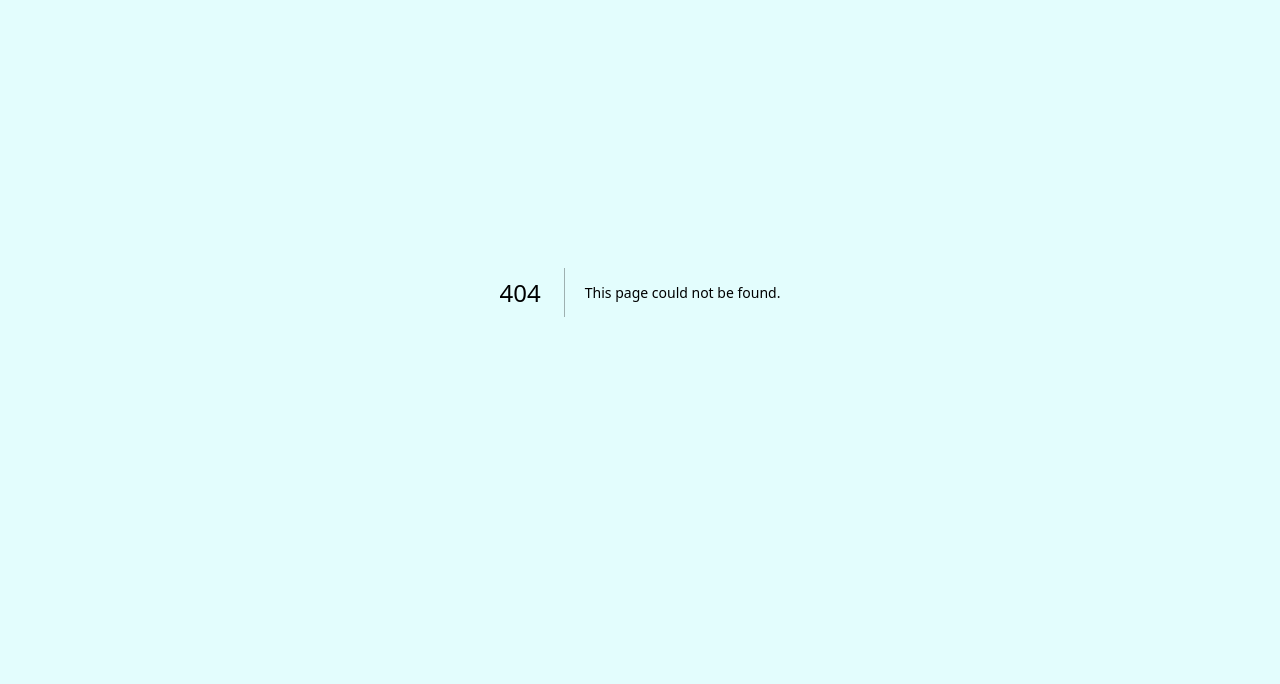
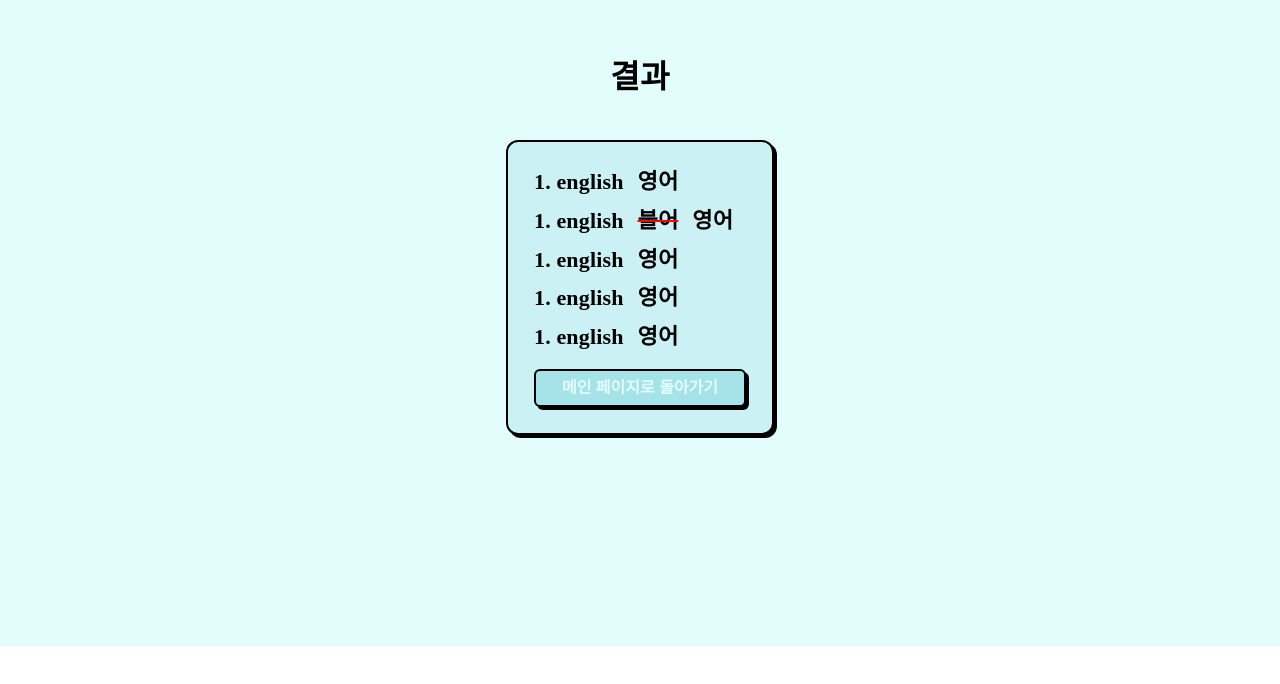
Before and after one commit to arkk200/good-test, a Next.js app: page /result in a window 1280 px wide. Before the commit this address had no page. Shown: the part 154-838 px from the top of the page. After the commit the page ends 800 px from the top, so only its background shows below. Built offline with nearby package versions, Linux system fonts and the light colour scheme.

Commit message:
ADD :: 결과 페이지 퍼블리싱

```diff
--- a/src/layouts/AppLayout.tsx
+++ b/src/layouts/AppLayout.tsx
@@ -15,7 +15,7 @@ const StyledAppLayout = styled.div`
   min-width: fit-content;
   width: 100vw;
   min-height: 100vh;
-  padding: 46px 0;
+  padding: 46px;
   box-sizing: border-box;
   background-color: ${color.main};
 `;
--- /dev/null
+++ b/src/pages/result/index.tsx
@@ -0,0 +1,65 @@
+import Button from "@/components/common/Button/Button";
+import { Column, Row } from "@/components/common/Flex/Flex";
+import Text from "@/components/common/Text/Text";
+import { color } from "@/styles/color.style";
+import styled from "styled-components";
+
+const Result = () => {
+  return (
+    <Column gap={42} alignItems="center">
+      <Text type="H1">결과</Text>
+      <Form>
+        <Column gap={10}>
+          <Row gap={14}>
+            <Text type="H3">1. english</Text>
+            <Text type="H3">영어</Text>
+          </Row>
+          <Row gap={14}>
+            <Text type="H3">1. english</Text>
+            <StrikeThroughText type="H3">불어</StrikeThroughText>
+            <Text type="H3">영어</Text>
+          </Row>
+          <Row gap={14}>
+            <Text type="H3">1. english</Text>
+            <Text type="H3">영어</Text>
+          </Row>
+          <Row gap={14}>
+            <Text type="H3">1. english</Text>
+            <Text type="H3">영어</Text>
+          </Row>
+          <Row gap={14}>
+            <Text type="H3">1. english</Text>
+            <Text type="H3">영어</Text>
+          </Row>
+        </Column>
+        <Button
+          style={{ alignSelf: "center" }}
+          color="main"
+          backgroundColor="tertiary"
+          width={212}
+        >
+          메인 페이지로 돌아가기
+        </Button>
+      </Form>
+    </Column>
+  );
+};
+
+export default Result;
+
+const Form = styled.div`
+  display: flex;
+  flex-direction: column;
+  gap: 18px;
+  padding: 26px;
+
+  border-radius: 12px;
+  border: 2px solid ${color.black};
+  background: ${color.secondary};
+  box-shadow: 3px 3px 0px 0px ${color.black};
+`;
+
+const StrikeThroughText = styled(Text)`
+  text-decoration-line: line-through;
+  text-decoration-color: ${color.red};
+`;
```
Also changed, not shown: 1 other file (tests, documents, lock files or other folders).
